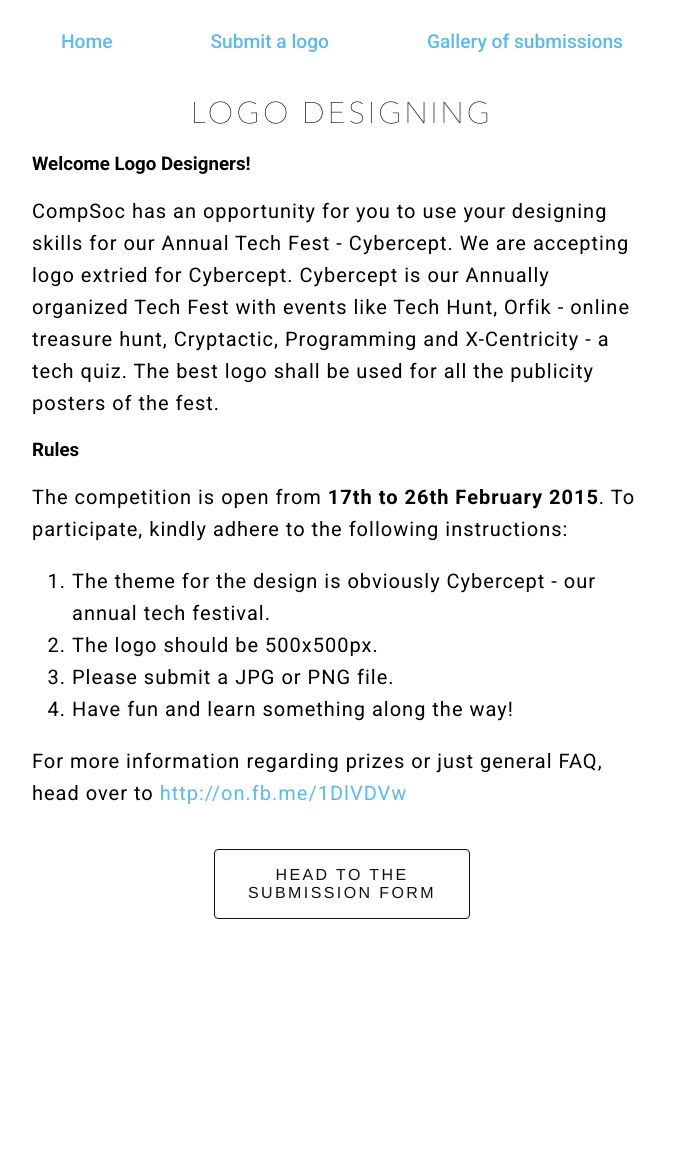
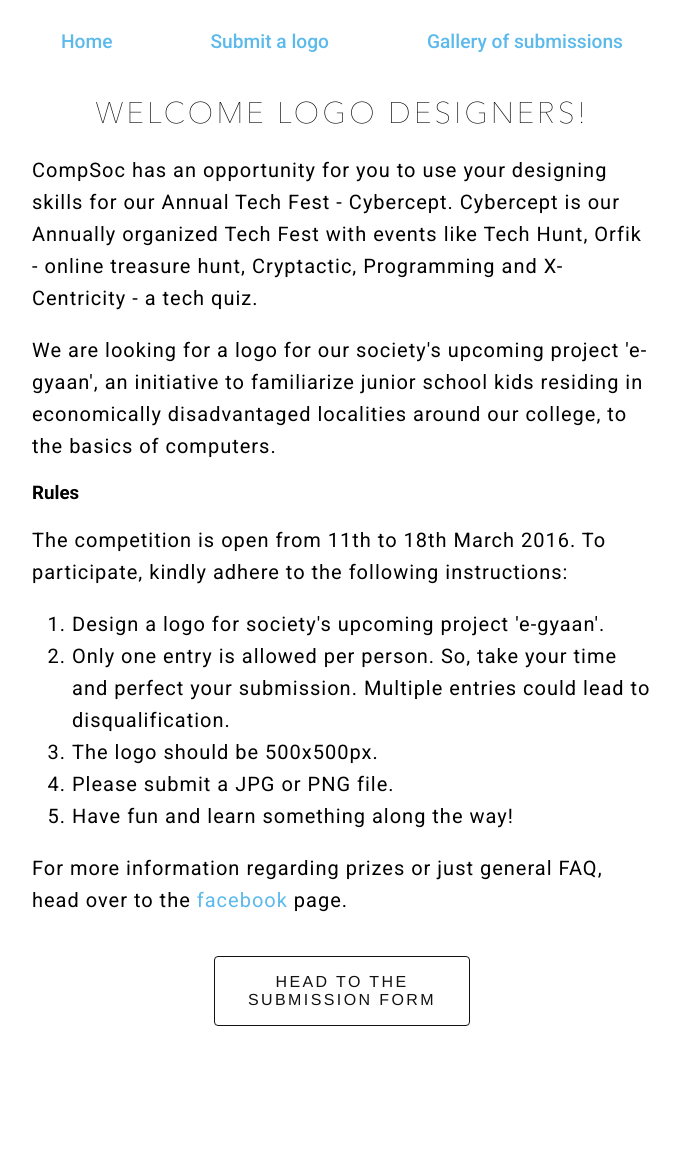
Before and after one commit to compsoc-ssc/compsocssc, a Django app: template events/logo/templates/logo/home.html in a window 1280 px wide. Shown: the part 132-1288 px from the top of the page, without its empty margins (298-978 px from the left). Run offline with Django 3.2, Linux system fonts and the light colour scheme; the template is opened without the code that fills it, so the values that code supplies are empty.

Commit message:
Add logo body copy, update 404 page

```diff
--- a/events/logo/templates/logo/gallery.html
+++ b/events/logo/templates/logo/gallery.html
@@ -2,7 +2,7 @@
 
 {% block body %}
   <section id="events-container" style="max-width: 800px;">
-    <center><h1 class="light-space">Submissions</h1></center>
+    <center><h1 class="light-space" style="margin-bottom: 20px;">Submissions</h1></center>
     <br />
     <div class="gallery">
       {% for pic in pics %}
--- a/events/logo/templates/logo/home.html
+++ b/events/logo/templates/logo/home.html
@@ -10,19 +10,19 @@
 
 {% block body %}
   <section id="events-container" style="margin-top: 40px;">
-    <center><h1 class="light-space">Logo Designing</h1></center>
-    <br />
-    <h3>Welcome Logo Designers!</h3>
-    <p>CompSoc has an opportunity for you to use your designing skills for our Annual Tech Fest - Cybercept. We are accepting logo extried for Cybercept. Cybercept is our Annually organized Tech Fest with events like Tech Hunt, Orfik - online treasure hunt, Cryptactic, Programming and X-Centricity - a tech quiz. The best logo shall be used for all the publicity posters of the fest.</p>
+    <center><h1 class="light-space">Welcome Logo Designers!</h1></center>
+    <p>CompSoc has an opportunity for you to use your designing skills for our Annual Tech Fest - Cybercept. Cybercept is our Annually organized Tech Fest with events like Tech Hunt, Orfik - online treasure hunt, Cryptactic, Programming and X-Centricity - a tech quiz.</p>
+    <p>We are looking for a logo for our society's upcoming project 'e-gyaan', an initiative to familiarize junior school kids residing in economically disadvantaged localities around our college, to the basics of computers.</p>
     <h3>Rules</h3>
-    <p>The competition is open from <strong>17th to 26th February 2015</strong>. To participate, kindly adhere to the following instructions: </p>
+    <p>The competition is open from 11th to 18th March 2016. To participate, kindly adhere to the following instructions:</p>
     <ol>
-      <li>The theme for the design is obviously Cybercept - our annual tech festival.</li>
+      <li>Design a logo for society's upcoming project 'e-gyaan'.</li>
+      <li>Only one entry is allowed per person. So, take your time and perfect your submission. Multiple entries could lead to disqualification.</li>
       <li>The logo should be 500x500px.</li>
       <li>Please submit a JPG or PNG file.</li>
       <li>Have fun and learn something along the way!</li>
     </ol>
-    <p>For more information regarding prizes or just general FAQ, head over to <a href='http://on.fb.me/1DlVDVw'>http://on.fb.me/1DlVDVw</a></p>
+    <p>For more information regarding prizes or just general FAQ, head over to the <a href="#" target="_blank">facebook</a> page.</p>
     <div class="sec-submit">
       <a class="btn btn--full" href='{% url "events:logo:submission" %}'>Head to the submission form</a>
     </div>
--- a/events/logo/templates/logo/submission.html
+++ b/events/logo/templates/logo/submission.html
@@ -22,7 +22,8 @@
           <button type='submit' class='btn-contact'>Submit</button>
       </form>
     {% else %}
-      <h1>The competition has ended</h1>
+      <p>Sadly, the competition has ended. You can checkout the submissions <a href='{% url "events:logo:gallery" %}'>here</a> or head over to our <a href="http://facebook.com/TheComputerScienceSocietyStStephensCollege" target="_blank">facebook</a> page for the results :)</p>
+  </section>
     {% endif %}
   </section>
 {% endblock %}
--- a/events/logo/templates/logo/success.html
+++ b/events/logo/templates/logo/success.html
@@ -2,6 +2,6 @@
 
 {% block body %}
   <section id="events-container">
-    <p style="text-align: center;">Thank you for your entry. Stay tuned to our <a href="https://www.facebook.com/TheComputerScienceSocietyStStephensCollege" target="_blank">facebook</a> page or this website for the results :)</p>
+    <p style="text-align: center;">Thank you for your entry. Stay tuned to our <a href="https://www.facebook.com/TheComputerScienceSocietyStStephensCollege" target="_blank">facebook</a> page for the results :)</p>
   </section>
 {% endblock %}
--- a/events/urls.py
+++ b/events/urls.py
@@ -4,6 +4,6 @@ from events import views
 
 urlpatterns = patterns('',
     url(r'^$', views.home, name='home'),
-    # url(r'^logo/', include('events.logo.urls', namespace='logo')),
+    url(r'^logo/', include('events.logo.urls', namespace='logo')),
     # url(r'^orfik/', include('events.orfik.urls', namespace='orfik')),
 )
--- a/website/settings/base.py
+++ b/website/settings/base.py
@@ -36,8 +36,8 @@ INSTALLED_APPS = (
     # ---
     'general',
     'events',
+    'events.logo',
     # 'events.orfik',
-    # 'events.logo',
 )
 
 TEMPLATE_CONTEXT_PROCESSORS = (
```
Also changed, not shown: templates/404.html (+5 -3 lines).
